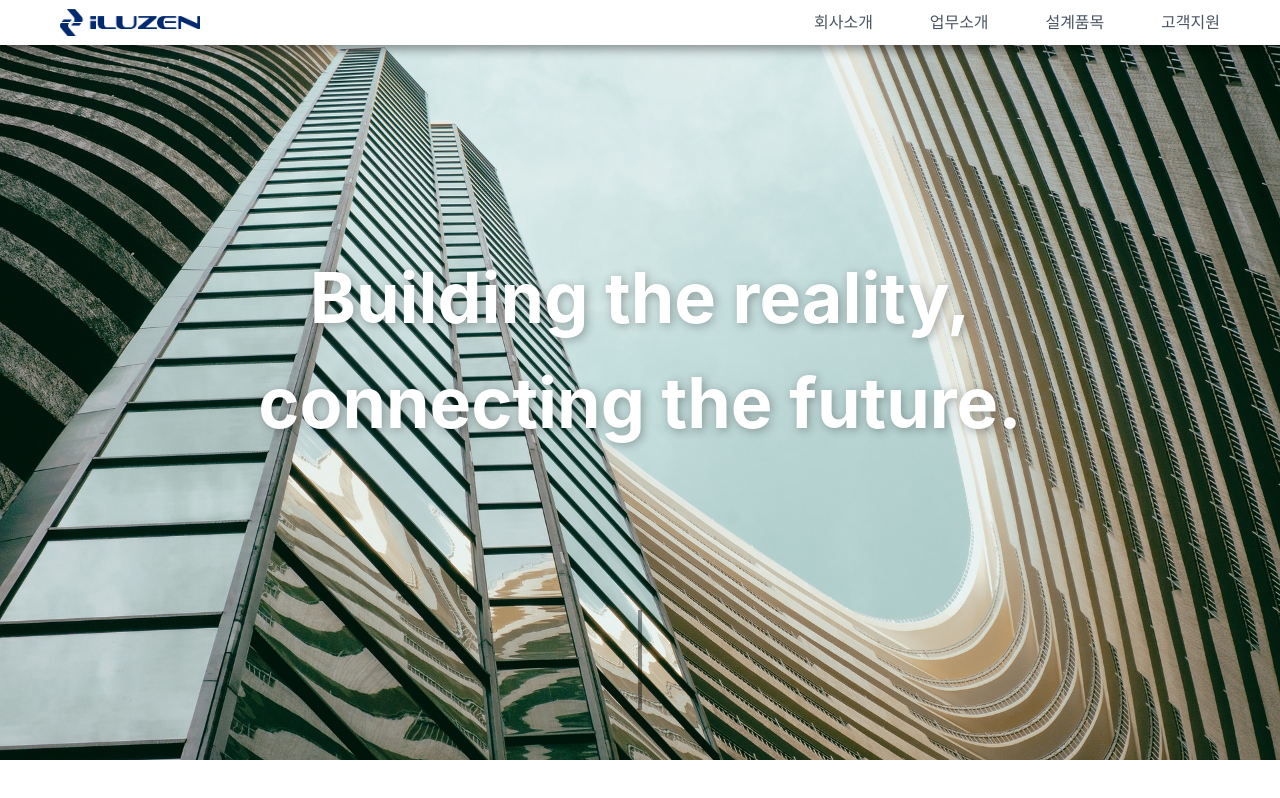
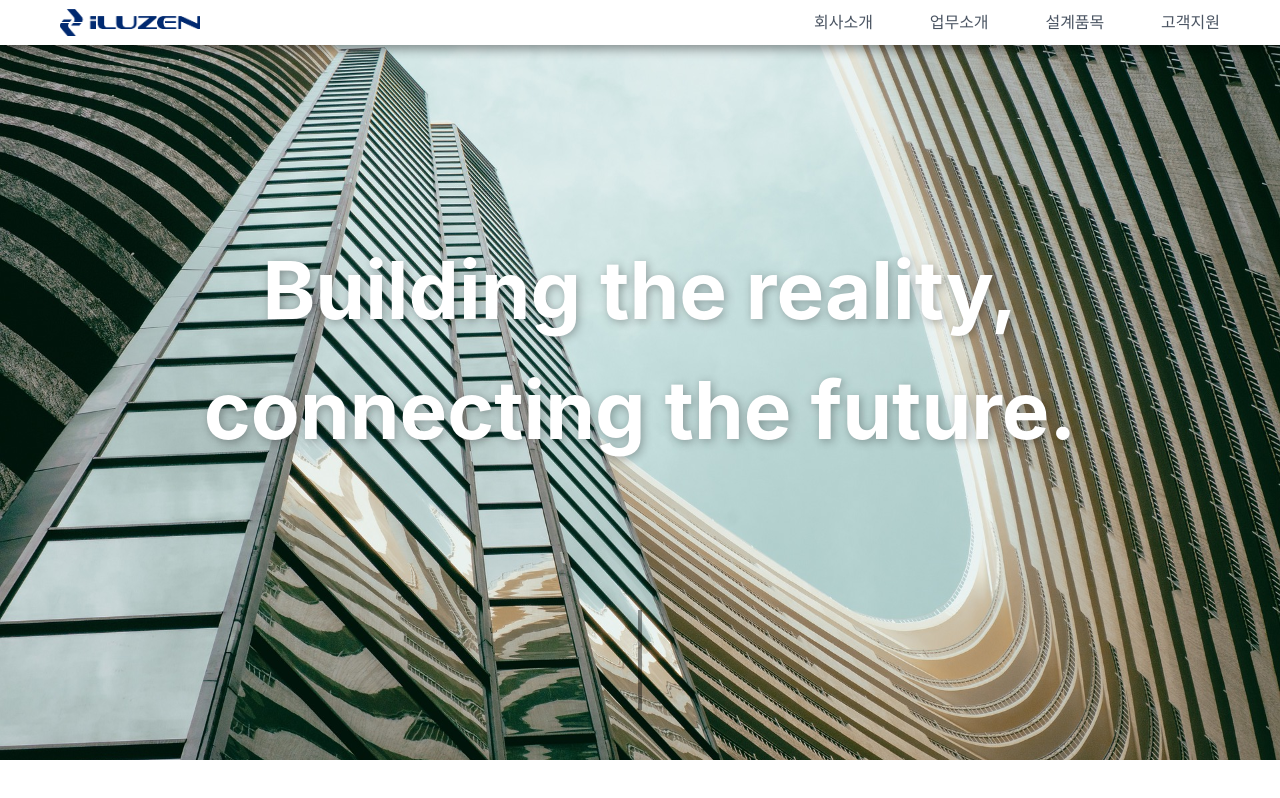
Before and after one commit to dlwhsk0/iLUZEN, a React (Create React App) app: page / in a window 1280 px wide. Built offline with nearby package versions, Linux system fonts and the light colour scheme.

Commit message:
design: 메인 페이지 모바일 반응형

```diff
--- a/src/App.css
+++ b/src/App.css
@@ -9,12 +9,15 @@
   text-decoration: none;
   /* 패딩의 크기 증가 현상 없애기 */
   box-sizing: border-box;
+  -ms-overflow-style: none; /* IE 및 Edge */
+  scrollbar-width: none; /* Firefox */
 }
 html,
 body {
   position: relative;
   width: 100%;
   height: 100%;
+/* 스크롤바 없애기 */
   scroll-behavior: smooth;
   overflow-x:hidden;
 }
--- a/src/components/InfoCard.jsx
+++ b/src/components/InfoCard.jsx
@@ -16,8 +16,8 @@ export default function InfoCard({ title, content, src }) {
           className='absolute inset-0 z-[-10] w-full h-full object-cover object-center overflow-hidden rounded-lg shadow-lg'
           alt=''
         />
-        <div className='absolute inset-0 z-10 w-full h-full p-4'>
-          <div className='w-full h-full flex items-center justify-center border-2 rounded text-white text-2xl'>
+        <div className='absolute inset-0 z-10 w-full h-full p-2 sm:p-4'>
+          <div className='w-full h-full flex items-center justify-center border-2 rounded text-white text-lg sm:text-2xl'>
             <span>{title}</span>
           </div>
         </div>
--- a/src/components/ItemCard.jsx
+++ b/src/components/ItemCard.jsx
@@ -14,7 +14,9 @@ export default function ItemCard({ src, title, content }) {
         <span className='font-bold md:text-[20px] sm:text-[18px] text-[15px]'>
           {title}
         </span>
-        <span className='hidden group-hover:block'>{content}</span>
+        <span className='hidden group-hover:block text-[11px] sm:text-[16px] overflow-scroll'>
+          {content}
+        </span>
       </div>
       <div className='absolute inset-0 bg-black opacity-0 transition-opacity duration-300 group-hover:opacity-60' />
     </div>
--- a/src/pages/main/sections/Info.jsx
+++ b/src/pages/main/sections/Info.jsx
@@ -6,7 +6,6 @@ import info1 from '../../../images/info1.jpeg'
 import info2 from '../../../images/info2.jpeg'
 import info3 from '../../../images/info3.jpeg'
 import info4 from '../../../images/info4.jpeg'
-// import info5 from '../../../images/info5.jpeg'
 
 export default function Info() {
   const scrollContainerRef = useRef(null)
@@ -20,7 +19,7 @@ export default function Info() {
       // 중앙보다 150px 아래로 스크롤 위치 계산
       const targetScrollTop =
         containerRect.top +
-        window.pageYOffset -
+        window.scrollY -
         (windowHeight / 2 - containerRect.height / 2) +
         150
 
--- a/src/pages/main/sections/Intro.jsx
+++ b/src/pages/main/sections/Intro.jsx
@@ -14,7 +14,7 @@ export default function Intro() {
         alt='info'
       />
       <span
-        className='absolute z-[10] text-[70px] px-[30px] text-white text-center font-bold pb-[100px] transition-all duration-[800ms]'
+        className='absolute z-[10] text-[70px] md:text-[80px] px-[30px] text-white text-center font-bold pb-[100px] transition-all duration-[800ms]'
         style={{
           textShadow: '2px 2px 10px rgba(0, 0, 0, 0.3)',
         }}
```
